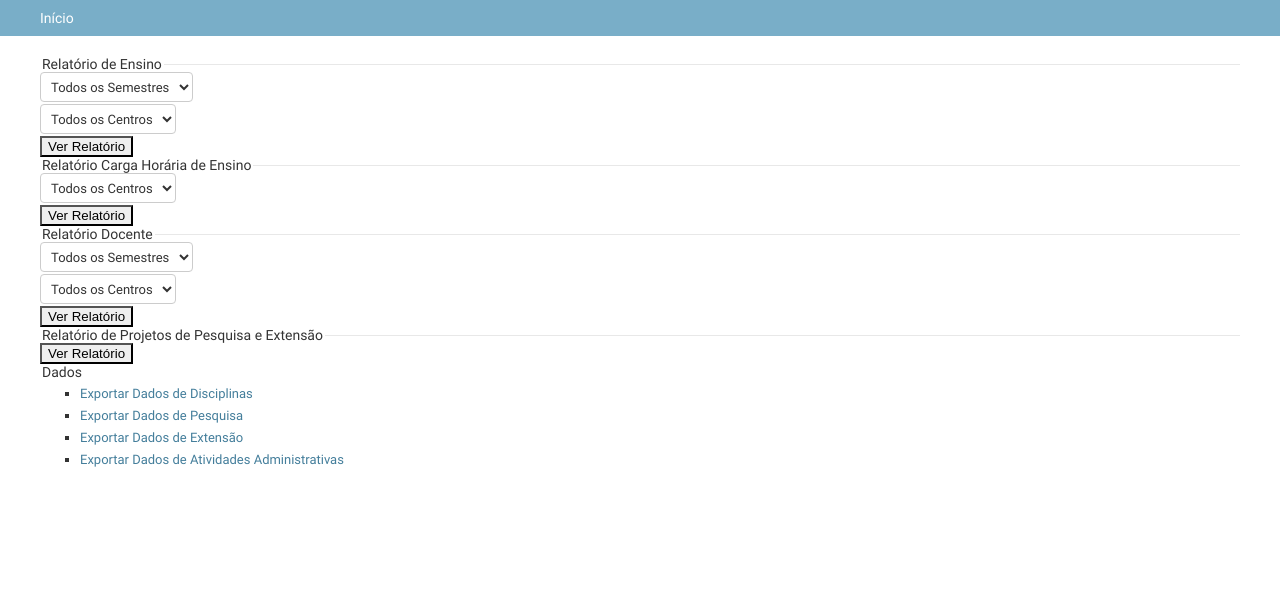
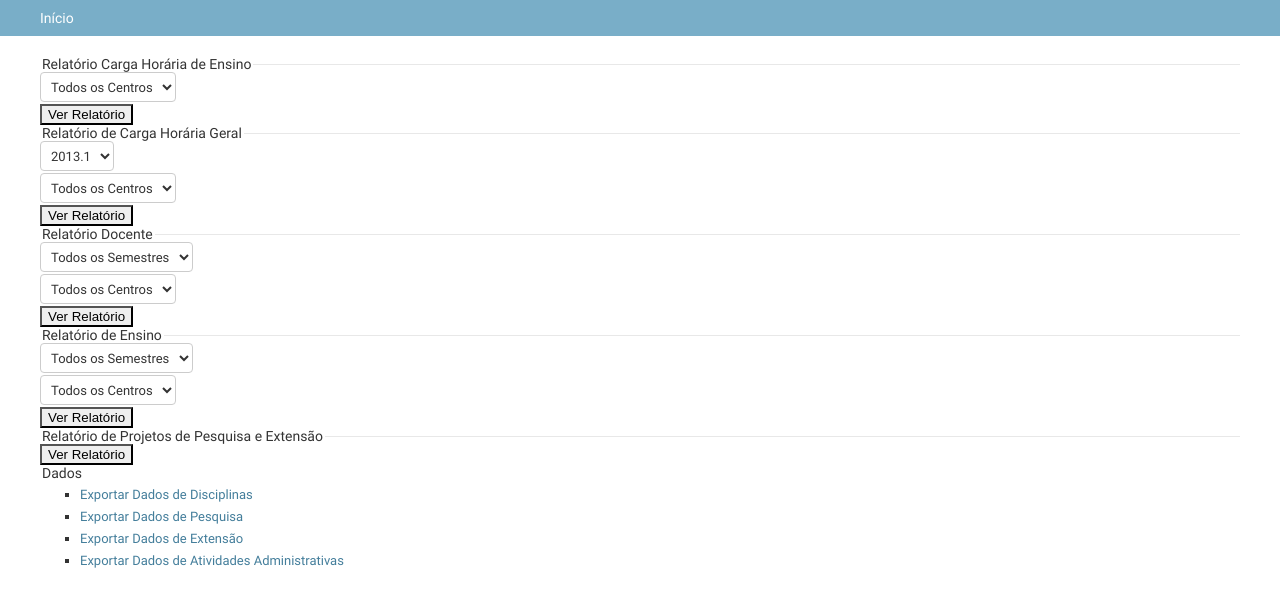
Before and after one commit to UFRB/chdocente, a Django app: page /relatorios/ in a window 1280 px wide. Shown: the part 48-655 px from the top of the page. Run offline with Django 3.2, Linux system fonts and the light colour scheme.

Commit message:
adiciona relatório geral

```diff
--- a/cadastro/templates/relatorios.html
+++ b/cadastro/templates/relatorios.html
@@ -5,40 +5,6 @@
 {% endblock %}
 
 {% block content %}
-
-<div class="col-md-12">
-  <form class="form-horizontal" action="/relatorio-ensino" method="get">
-  <fieldset>
-  <legend>Relatório de Ensino</legend>
-
-  <div class="dropdown col-md-4">
-    <select id="semestre" name="semestre" class="form-control">
-      <option value="">Todos os Semestres</option>
-      <option value="20131">2013.1</option>
-      <option value="20132">2013.2</option>
-    </select>
-  </div>
-
-  <div class="dropdown col-md-4">
-    <select id="centro" name="centro" class="form-control">
-      <option value="">Todos os Centros</option>
-      <option value="cahl">CAHL</option>
-      <option value="ccaab">CCAAB</option>
-      <option value="ccs">CCS</option>
-      <option value="cetec">CETEC</option>
-      <option value="cfp">CFP</option>
-    </select>
-  </div>
-
-  <div class="form-group">
-    <div class="col-md-4">
-      <button class="btn btn-primary">Ver Relatório</button>
-    </div>
-  </div>
-
-  </fieldset>
-  </form>
-</div>
 
 <div class="col-md-12">
   <form class="form-horizontal" action="/relatorio-ch" method="get">
@@ -67,6 +33,44 @@
   </fieldset>
   </form>
 </div>
+
+
+<div class="col-md-12">
+  <form class="form-horizontal" action="/relatorio-geral" method="get">
+  <fieldset>
+
+  <legend>Relatório de Carga Horária Geral</legend>
+
+  <div class="dropdown col-md-4">
+    <select id="semestre" name="semestre" class="form-control">
+      <option value="20131">2013.1</option>
+      <option value="20132">2013.2</option>
+    </select>
+  </div>
+
+
+  <div class="dropdown col-md-4">
+    <select id="centro" name="centro" class="form-control">
+      <option value="">Todos os Centros</option>
+      <option value="cahl">CAHL</option>
+      <option value="ccaab">CCAAB</option>
+      <option value="ccs">CCS</option>
+      <option value="cetec">CETEC</option>
+      <option value="cfp">CFP</option>
+    </select>
+  </div>
+
+
+  <div class="form-group">
+    <div class="col-md-4">
+      <button class="btn btn-primary">Ver Relatório</button>
+    </div>
+  </div>
+
+  </fieldset>
+  </form>
+</div>
+
 
 <div class="col-md-12">
   <form class="form-horizontal" action="/relatorio-docente" method="get">
@@ -105,6 +109,42 @@
   </form>
 </div>
 
+
+<div class="col-md-12">
+  <form class="form-horizontal" action="/relatorio-ensino" method="get">
+  <fieldset>
+  <legend>Relatório de Ensino</legend>
+
+  <div class="dropdown col-md-4">
+    <select id="semestre" name="semestre" class="form-control">
+      <option value="">Todos os Semestres</option>
+      <option value="20131">2013.1</option>
+      <option value="20132">2013.2</option>
+    </select>
+  </div>
+
+  <div class="dropdown col-md-4">
+    <select id="centro" name="centro" class="form-control">
+      <option value="">Todos os Centros</option>
+      <option value="cahl">CAHL</option>
+      <option value="ccaab">CCAAB</option>
+      <option value="ccs">CCS</option>
+      <option value="cetec">CETEC</option>
+      <option value="cfp">CFP</option>
+    </select>
+  </div>
+
+  <div class="form-group">
+    <div class="col-md-4">
+      <button class="btn btn-primary">Ver Relatório</button>
+    </div>
+  </div>
+
+  </fieldset>
+  </form>
+</div>
+
+
 <div class="col-md-12">
   <form class="form-horizontal" action="/relatorio-projetos" method="get">
   <fieldset>
--- a/chdocente/urls.py
+++ b/chdocente/urls.py
@@ -7,7 +7,7 @@ admin.autodiscover()
 from cadastro.views import RelatorioEnsino, RelatorioDocente, RelatorioProjetos
 from cadastro.views import ExportarDisciplina, ExportarPesquisa
 from cadastro.views import ExportarExtensao, ExportarAdministrativo
-from cadastro.views import RelatorioCargaHoraria
+from cadastro.views import RelatorioCargaHoraria, RelatorioGeral
 
 urlpatterns = patterns('',
     # Examples:
@@ -21,6 +21,7 @@ urlpatterns = patterns('',
     url(r'^relatorio-docente/', RelatorioDocente),
     url(r'^relatorio-projetos/', RelatorioProjetos),
     url(r'^relatorio-ch/', RelatorioCargaHoraria),
+    url(r'^relatorio-geral/', RelatorioGeral),
     url(r'^exportar-disciplina/', ExportarDisciplina, name="exportar-disciplina"),
     url(r'^exportar-pesquisa/', ExportarPesquisa, name="exportar-pesquisa"),
     url(r'^exportar-extensao/', ExportarExtensao, name="exportar-extensao"),
```
Also changed, not shown: cadastro/templates/relatorio_geral.html (added, +31 -0 lines), cadastro/templates/tags/dados_docente.html (added, +9 -0 lines), cadastro/templatetags/cadastrotags.py (added, +31 -0 lines), cadastro/views.py (+21 -0 lines), cadastro/templates/tags/__init__.py (added), cadastro/templatetags/__init__.py (added).
